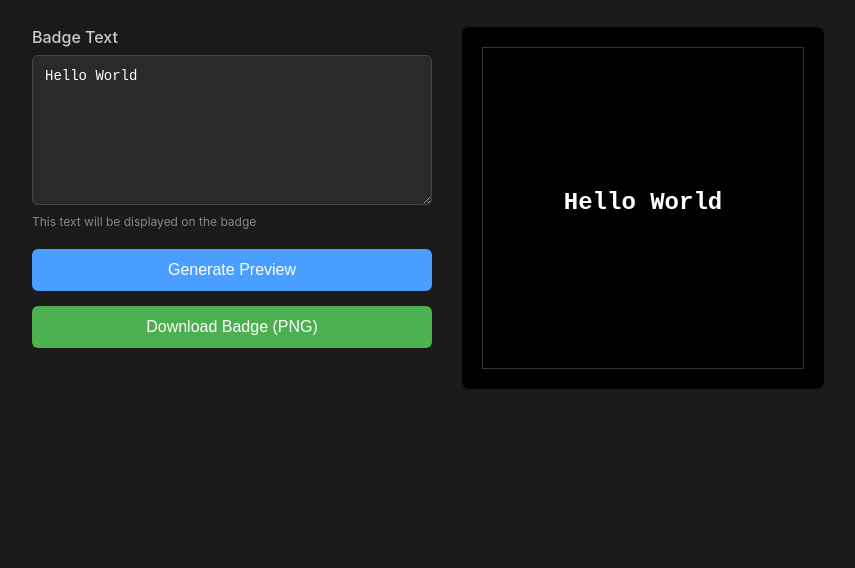
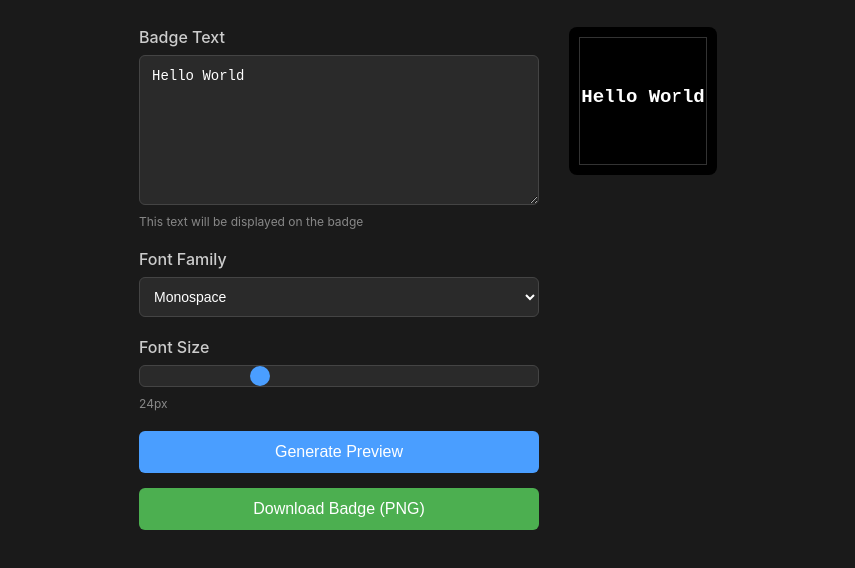
Before and after one commit to pattch-openclaw/badge-generator, a plain HTML site: page index.html in a window 1280 px wide. Shown: the part 62-630 px from the top of the page, without its empty margins (212-1067 px from the left). Drawn offline with Linux system fonts and the light colour scheme.

Commit message:
Add font family and size selection, fix canvas to 128x128

```diff
--- a/index.html
+++ b/index.html
@@ -75,6 +75,41 @@
             border-color: #666;
         }
 
+        select, input[type="range"] {
+            width: 100%;
+            padding: 10px;
+            border: 1px solid #444;
+            border-radius: 6px;
+            background-color: #2a2a2a;
+            color: #ffffff;
+            font-size: 14px;
+        }
+
+        select:focus, input[type="range"]:focus {
+            outline: none;
+            border-color: #666;
+        }
+
+        input[type="range"] {
+            -webkit-appearance: none;
+            height: 8px;
+        }
+
+        input[type="range"]::-webkit-slider-thumb {
+            -webkit-appearance: none;
+            width: 20px;
+            height: 20px;
+            background-color: #4a9eff;
+            border-radius: 50%;
+            cursor: pointer;
+        }
+
+        .range-value {
+            font-size: 12px;
+            color: #888;
+            margin-top: 5px;
+        }
+
         button {
             padding: 12px 24px;
             border: none;
@@ -114,18 +149,18 @@
         .badge-container {
             position: relative;
             background-color: #000000;
-            padding: 20px;
+            padding: 10px;
             border-radius: 8px;
             display: flex;
             justify-content: center;
             align-items: center;
-            min-width: 200px;
-            min-height: 200px;
         }
 
         canvas {
             border: 1px solid #333;
-            max-width: 100%;
+            width: 128px;
+            height: 128px;
+            image-rendering: pixelated;
         }
 
         .hint {
@@ -146,6 +181,32 @@
                 <p class="hint">This text will be displayed on the badge</p>
             </div>
 
+            <div class="control-group">
+                <label for="fontFamily">Font Family</label>
+                <select id="fontFamily">
+                    <option value="monospace">Monospace</option>
+                    <option value="sans-serif">Sans Serif</option>
+                    <option value="serif">Serif</option>
+                    <option value="system-ui">System UI</option>
+                    <option value="courier, monospace">Courier New</option>
+                    <option value="times new roman, serif">Times New Roman</option>
+                    <option value="arial, sans-serif">Arial</option>
+                    <option value="verdana, sans-serif">Verdana</option>
+                    <option value="georgia, serif">Georgia</option>
+                    <option value="trebuchet ms, sans-serif">Trebuchet MS</option>
+                    <option value="helvetica, sans-serif">Helvetica</option>
+                    <option value="comic sans ms, cursive">Comic Sans MS</option>
+                    <option value="impact, sans-serif">Impact</option>
+                    <option value="lucida console, monospace">Lucida Console</option>
+                </select>
+            </div>
+
+            <div class="control-group">
+                <label for="fontSize">Font Size</label>
+                <input type="range" id="fontSize" min="10" max="60" value="24">
+                <p class="range-value" id="fontSizeValue">24px</p>
+            </div>
+
             <button class="generate-btn" id="generateBtn">Generate Preview</button>
 
             <button class="download-btn" id="downloadBtn" disabled>Download Badge (PNG)</button>
@@ -153,7 +214,7 @@
 
         <div class="preview">
             <div class="badge-container">
-                <canvas id="badgeCanvas" width="320" height="320"></canvas>
+                <canvas id="badgeCanvas" width="128" height="128"></canvas>
             </div>
         </div>
     </div>
@@ -164,46 +225,71 @@
         const generateBtn = document.getElementById('generateBtn');
         const downloadBtn = document.getElementById('downloadBtn');
         const badgeText = document.getElementById('badgeText');
+        const fontFamilySelect = document.getElementById('fontFamily');
+        const fontSizeInput = document.getElementById('fontSize');
+        const fontSizeValue = document.getElementById('fontSizeValue');
 
-        // Default white font on black background
-        const FONT_FAMILY = 'monospace';
-        const FONT_SIZE = 24;
+        // Badge configuration
+        const CANVAS_SIZE = 128;
         const FONT_COLOR = '#ffffff';
         const BACKGROUND_COLOR = '#000000';
 
         function drawBadge(text) {
+            // Get current settings
+            const fontFamily = fontFamilySelect.value;
+            const fontSize = parseInt(fontSizeInput.value);
+
             // Clear canvas with black background
             ctx.fillStyle = BACKGROUND_COLOR;
-            ctx.fillRect(0, 0, canvas.width, canvas.height);
+            ctx.fillRect(0, 0, CANVAS_SIZE, CANVAS_SIZE);
 
-            // Calculate text dimensions and position
-            ctx.font = `bold ${FONT_SIZE}px ${FONT_FAMILY}`;
+            // Calculate optimal font size if auto-sizing
+            const autoFontSize = calculateOptimalFontSize(text, fontFamily, CANVAS_SIZE);
+            const finalFontSize = Math.min(fontSize, autoFontSize);
+
+            // Set up text styling
+            ctx.font = `bold ${finalFontSize}px ${fontFamily}`;
             ctx.fillStyle = FONT_COLOR;
             ctx.textAlign = 'center';
             ctx.textBaseline = 'middle';
 
             // Handle multi-line text
             const lines = text.split('\n');
-            const lineHeight = FONT_SIZE * 1.4;
+            const lineHeight = finalFontSize * 1.4;
             const totalHeight = lines.length * lineHeight;
-            const startY = (canvas.height - totalHeight) / 2 + FONT_SIZE / 2;
+            const startY = (CANVAS_SIZE - totalHeight) / 2 + finalFontSize / 2;
 
             lines.forEach((line, index) => {
                 const y = startY + index * lineHeight;
-                const lineWidth = ctx.measureText(line).width;
-                const x = canvas.width / 2;
+                const x = CANVAS_SIZE / 2;
 
                 // Add slight text shadow for better visibility
                 ctx.shadowColor = 'rgba(0, 0, 0, 0.5)';
-                ctx.shadowBlur = 4;
-                ctx.shadowOffsetX = 2;
-                ctx.shadowOffsetY = 2;
+                ctx.shadowBlur = 2;
+                ctx.shadowOffsetX = 1;
+                ctx.shadowOffsetY = 1;
 
                 ctx.fillText(line, x, y);
 
                 // Reset shadow
                 ctx.shadowColor = 'transparent';
             });
+        }
+
+        function calculateOptimalFontSize(text, fontFamily, maxSize) {
+            // Start with large font and scale down
+            let fontSize = 60;
+            ctx.font = `bold ${fontSize}px ${fontFamily}`;
+
+            const lines = text.split('\n');
+            const maxLineWidth = Math.max(...lines.map(line => ctx.measureText(line).width));
+            const maxLines = lines.length;
+
+            // Check if text is too wide or too tall
+            const widthRatio = maxSize / maxLineWidth;
+            const heightRatio = maxSize / (maxLines * fontSize * 1.4);
+
+            return Math.floor(Math.min(60, widthRatio * fontSize, heightRatio * fontSize));
         }
 
         function generatePreview() {
@@ -231,6 +317,15 @@
         generateBtn.addEventListener('click', generatePreview);
         downloadBtn.addEventListener('click', downloadBadge);
 
+        // Font family change
+        fontFamilySelect.addEventListener('change', generatePreview);
+
+        // Font size change
+        fontSizeInput.addEventListener('input', () => {
+            fontSizeValue.textContent = `${fontSizeInput.value}px`;
+            generatePreview();
+        });
+
         // Auto-generate on text change (debounced)
         let debounceTimer;
         badgeText.addEventListener('input', () => {
```
